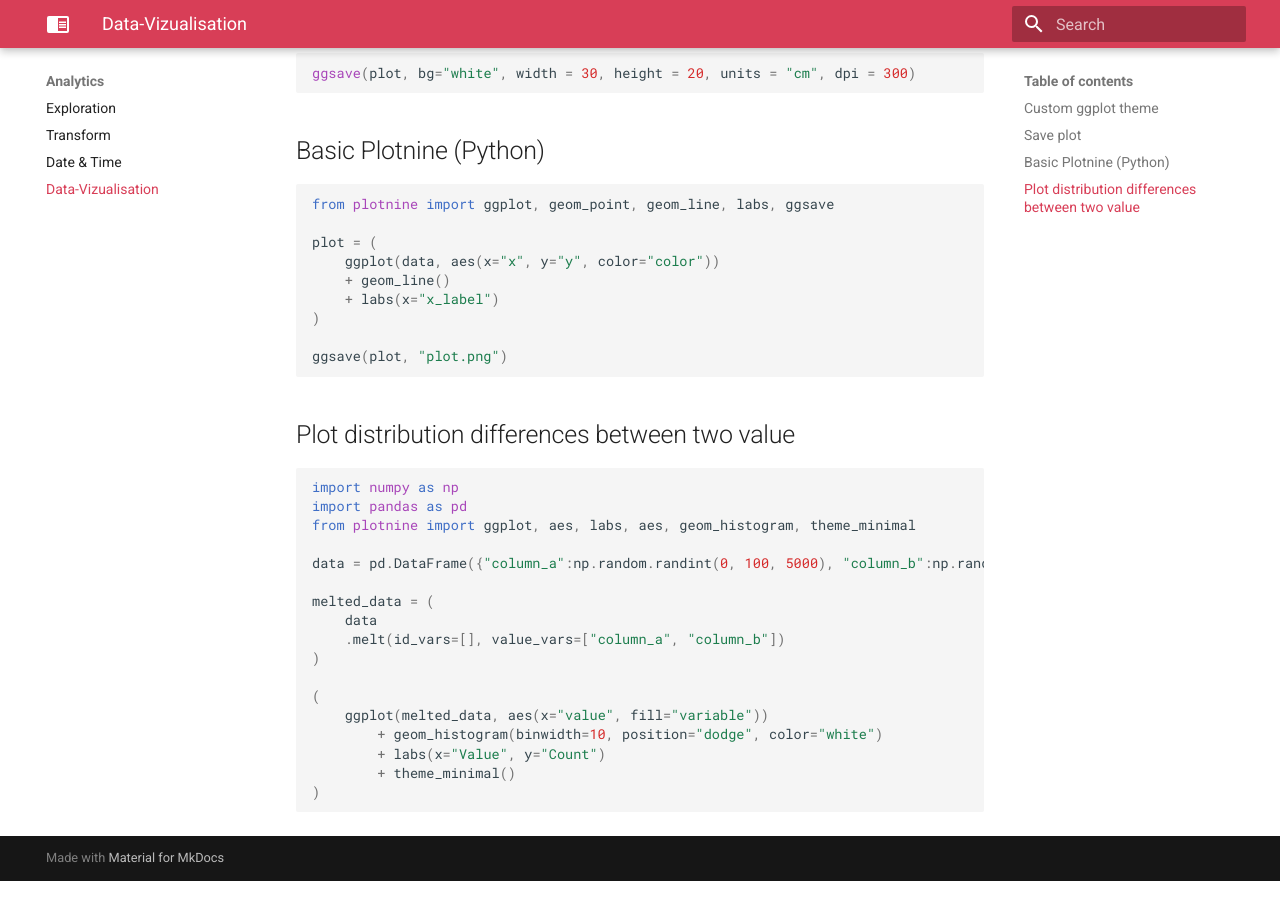
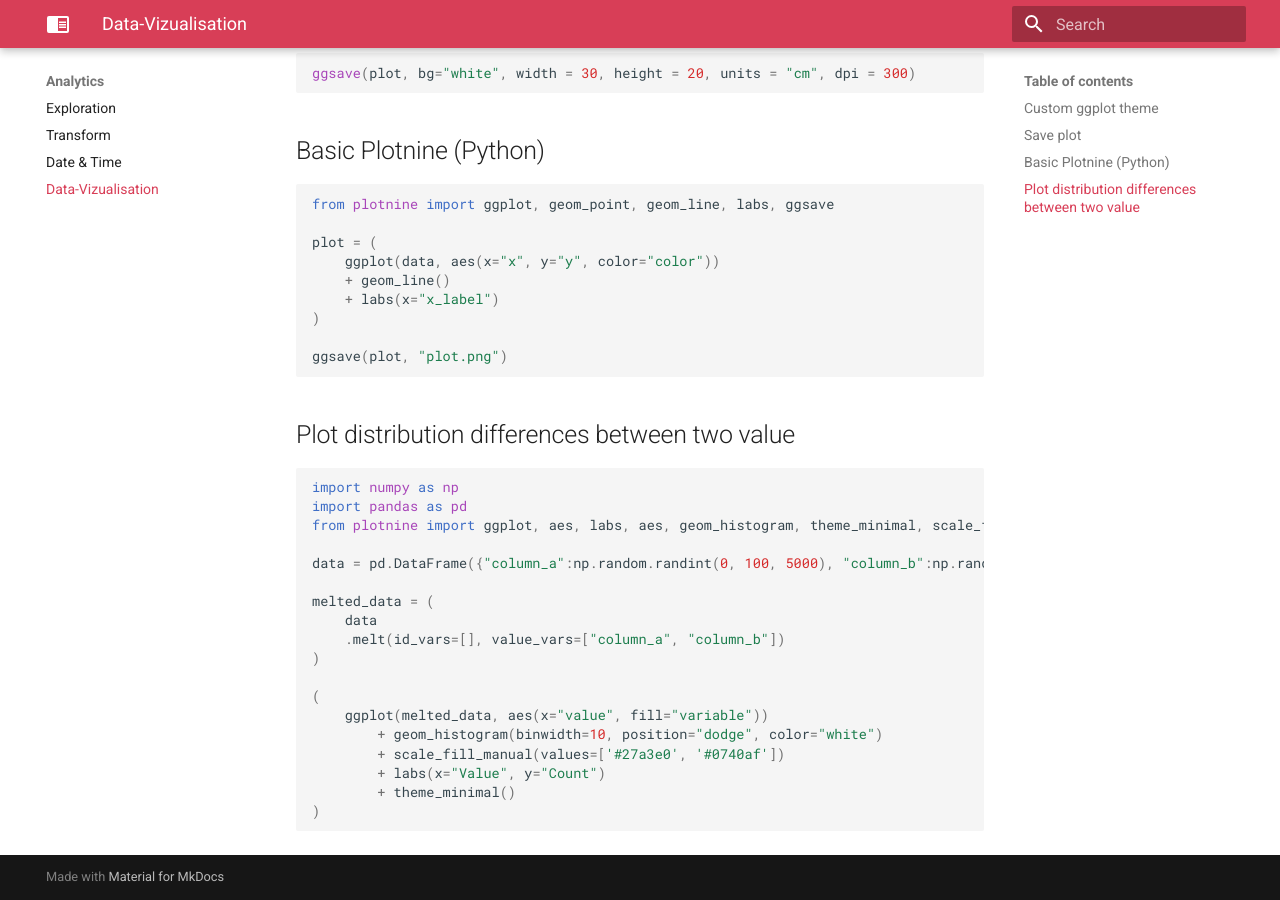
Before and after one commit to Ben8t/boilerplate, an MkDocs documentation site: the page built from docs/analytics/04-data-vizualisation.md, in a window 1280 px wide and 900 px high, scrolled down 737 px. Built offline with MkDocs 1.6.1 and Material for MkDocs 9.7.7, drawn with Linux system fonts in a browser that asks for light colours.

Commit message:
[main] add scale fill manual

````diff
--- a/docs/analytics/04-data-vizualisation.md
+++ b/docs/analytics/04-data-vizualisation.md
@@ -51,7 +51,7 @@ ggsave(plot, "plot.png")
 ```python
 import numpy as np
 import pandas as pd
-from plotnine import ggplot, aes, labs, aes, geom_histogram, theme_minimal
+from plotnine import ggplot, aes, labs, aes, geom_histogram, theme_minimal, scale_fill_manual
 
 data = pd.DataFrame({"column_a":np.random.randint(0, 100, 5000), "column_b":np.random.randint(0, 100, 5000)})
 
@@ -63,6 +63,7 @@ melted_data = (
 (
     ggplot(melted_data, aes(x="value", fill="variable"))
         + geom_histogram(binwidth=10, position="dodge", color="white")
+        + scale_fill_manual(values=['#27a3e0', '#0740af'])
         + labs(x="Value", y="Count")
         + theme_minimal()
 )
````
